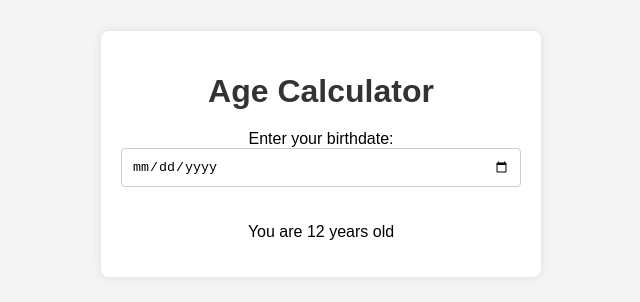
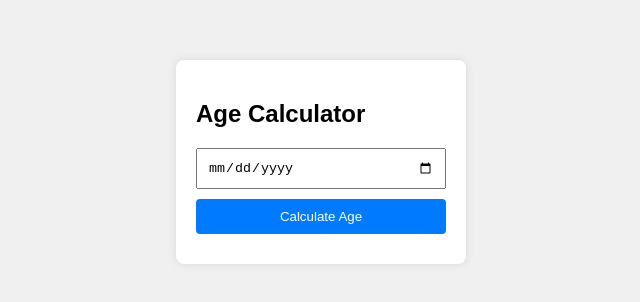
Before and after one commit to abhi00o7/100DaysOfCode2025, a plain HTML site: page DAY3/ageCalculator.html in a window 1280 px wide. Shown: the part 246-548 px from the top of the page, without its empty margins (319-959 px from the left). Drawn offline with Linux system fonts and the light colour scheme.

Commit message:
fix age calculator

```diff
--- a/DAY3/ageCalculator.html
+++ b/DAY3/ageCalculator.html
@@ -1,19 +1,71 @@
 <!DOCTYPE html>
 <html lang="en">
 <head>
-    <meta charset="UTF-8" />
-    <meta http-equiv="X-UA-Compatible" content="IE=edge" />
-    <meta name="viewport" content="width=device-width, initial-scale=1.0" />
-    <link rel="stylesheet" href="style.css" />
+  <meta charset="UTF-8">
+  <meta name="viewport" content="width=device-width, initial-scale=1.0">
   <title>Age Calculator</title>
+  <style>
+    body {
+      font-family: Arial, sans-serif;
+      display: flex;
+      justify-content: center;
+      align-items: center;
+      height: 100vh;
+      background-color: #f0f0f0;
+    }
+    .container {
+      background-color: #fff;
+      padding: 20px;
+      border-radius: 8px;
+      box-shadow: 0 0 10px rgba(0, 0, 0, 0.1);
+    }
+    input[type="date"] {
+      padding: 10px;
+      margin-bottom: 10px;
+      width: 100%;
+      box-sizing: border-box;
+    }
+    button {
+      padding: 10px;
+      width: 100%;
+      background-color: #007BFF;
+      color: #fff;
+      border: none;
+      border-radius: 4px;
+      cursor: pointer;
+    }
+    button:hover {
+      background-color: #0056b3;
+    }
+    .result {
+      margin-top: 10px;
+    }
+  </style>
 </head>
 <body>
   <div class="container">
-      <h1>Age Calculator</h1>
-      <div class="form">
-        <label for="birhday">Enter your birthdate: </label><input type="date" value="dob" />
-        <P id="ageDisplay">You are 12 years old</P>
+    <h2>Age Calculator</h2>
+    <input type="date" id="birthdate">
+    <button onclick="calculateAge()">Calculate Age</button>
+    <div class="result" id="result"></div>
   </div>
-    </div>
+
+  <script>
+    function calculateAge() {
+      const birthdate = document.getElementById('birthdate').value;
+      if (!birthdate) {
+        document.getElementById('result').innerText = "Please select a date.";
+        return;
+      }
+      const birthDate = new Date(birthdate);
+      const today = new Date();
+      let age = today.getFullYear() - birthDate.getFullYear();
+      const monthDifference = today.getMonth() - birthDate.getMonth();
+      if (monthDifference < 0 || (monthDifference === 0 && today.getDate() < birthDate.getDate())) {
+        age--;
+      }
+      document.getElementById('result').innerText = `Your age is ${age} years.`;
+    }
+  </script>
 </body>
 </html>
```
Lines whose indentation alone changed are shown as unchanged.
